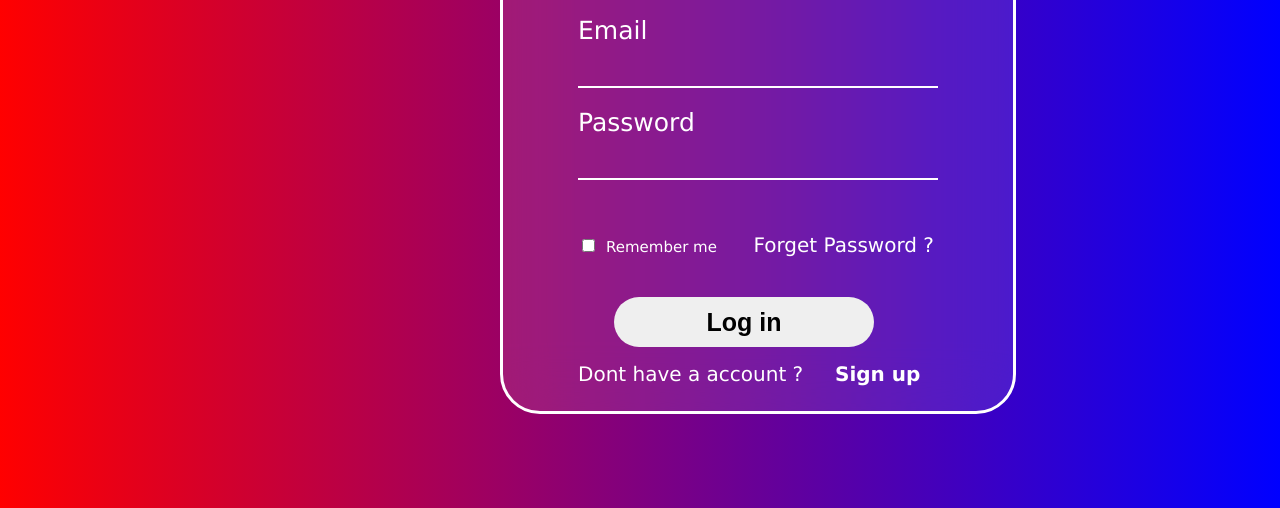
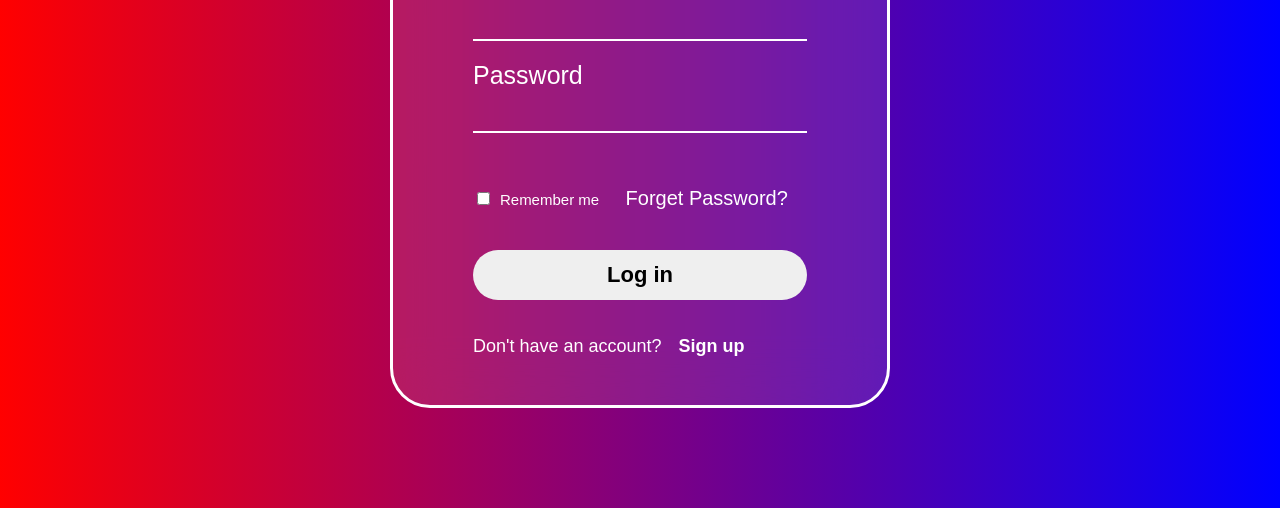
Before and after one commit to nm7790621/signup_page, a plain HTML site: page index.html in a window 1280 px wide. Shown: the part 292-800 px from the top of the page. Drawn offline with Linux system fonts and the light colour scheme.

Commit message:
I have updated the code of try3 do it adjusts its width according to with of device

```diff
--- a/index.html
+++ b/index.html
@@ -1,136 +1,125 @@
 <!DOCTYPE html>
 <html>
 <head>
-        <title>
-            Login Page
-        </title>
-
+    <title>Login Page</title>
     <style>
-            #page
-            {
+        body {
+            margin: 0;
+            padding: 0;
+            height: 100vh;
+            width: 100vw;
+            display: flex;
             align-items: center;
-                height:600px;
-                width:500px;
-                position:absolute;
-                left:500px;
-                top:90px;
-                background-color: rgb(11, 82, 113);
-                border:white 3px solid;
+            justify-content: center;
+            background: linear-gradient(to right, red, blue);
+            font-family: Arial, sans-serif;
+        }
+        #page {
+            width: 90%;
+            max-width: 500px;
+            min-height: 600px;
+            background: rgba(255, 255, 255, 0.1);
+            backdrop-filter: blur(30px);
+            border: white 3px solid;
             border-radius: 40px;
-                background: rgba(255, 255, 255, 0.1);
-                /* transparent white */
-                backdrop-filter: blur(30px); /* blur effect */
-                padding:5px;
-                color:white;
-                font-family:Arial;
-
-
-            }
-            #page > h1
-            {
-                /* padding-left:230px;
-                padding-top: 80px;; */
-                text-align: center;
-                position:relative;
-                top:70px;
-                font-size:50px;
-            }
-            body
-            {
-                background:linear-gradient(to right,red ,blue) ;
-            }
-            #second
-            {
-                font-family:'Lucida Sans', 'Lucida Sans Regular', 'Lucida Grande', 'Lucida Sans Unicode', Geneva, Verdana, sans-serif;
-                position: relative;
-                top:85px;
-                left:70px;
-                font-size:25px;
-            }
-            .but
-            {
-                position:relative;
-                font-family: arial;
-                font-weight:bolder;
-                left:36px;
-                width:260px;
-                height:50px;
-                font-size: 25px;
-                border-radius: 25px;
-                bottom:-10px;
-                border:none;
+            padding: 20px 80px;
+            color: white;
+            box-sizing: border-box;
         }
 
-            #last{
-                position:relative ;
-                bottom: 8px;
-                font-size: 20px;
+        #page > h1 {
+            text-align: center;
+            font-size: 50px;
+            margin-top: 0px;
+            margin-bottom: 80px;
+        }
 
+        #second {
+            font-size: 25px;
+        }
+
+        .but {
+            font-weight: bold;
+            width: 100%;
+            height: 50px;
+            font-size: 22px;
+            border-radius: 25px;
+            border: none;
+            margin-top: 10px;
+        }
+
+        #last {
+            font-size: 18px;
         }
 
         #textt {
             background: transparent;
             border: none;
             border-bottom: 2px solid white;
-                width: 350px;
+            width: 100%;
             padding: 10px 5px;
             font-size: 18px;
             color: white;
             outline: none;
             margin-bottom: 20px;
+            box-sizing: border-box;
         }
 
-            #textt:focus{
+        #textt:focus {
             backdrop-filter: blur(2px);
         }
 
+        /* 📱 Mobile-specific styles */
+        @media screen and (max-width: 700px) {
+            #page {
+                padding: 20px;
+                min-height: auto;
+                border-radius: 20px;
+            }
 
+            #page > h1 {
+                font-size: 35px;
+            }
+
+            #second {
+                font-size: 20px;
+            }
+
+            .but {
+                font-size: 18px;
+                height: 45px;
+            }
+
+            #last {
+                font-size: 16px;
+            }
+        }
     </style>
-
 </head>
 
 <body>
-        <div id = 'page'>
-            <h1>
-            Login
-            </h1>
+    <div id="page">
+        <h1>Login</h1>
+        <div id="second">
+            <form>
+                <label>Email</label><br />
+                <input type='email' id='textt'><br />
 
-                <div id = 'second'>
-                    <form>
-                        <label>
-                            Email
-                        </label>
-                         <br/>
-                        <input type ='email' id ='textt'>
-                        <br/>
-                        <label>
-                            Password
-                        </label>
-                         <br/>
-                        <input type ='password' id = 'textt'>
-                        <br/>
-                         <br/>
+                <label>Password</label><br />
+                <input type='password' id='textt'><br /><br />
+
                 <input type="checkbox" id="rem">
                 <label style="font-size: 15px;" for='rem'> Remember me </label>
-                        <a href="" style="text-decoration: none;color:white;"><label style="font-size: 20px; ">&nbsp;&nbsp; &nbsp; Forget Password ? </label></a>
-                        <br/>
-                         <br/>
-                         <button class ='but'>
-                            Log in
-                        </button>
-                        <br/>
-                         <br/>
-                        <label id = 'last'>
-                            Dont have a account ?&nbsp;&nbsp; &nbsp;
-                        </label >
-                        <a  id = 'last' href="" style="text-decoration: none;color:white;"> <b>Sign up</b></a>
+                <a href="#" style="text-decoration: none;color:white;">
+                    <label style="font-size: 20px;">&nbsp;&nbsp;&nbsp; Forget Password?</label>
+                </a><br /><br />
 
+                <button class='but'>Log in</button><br /><br />
 
-
+                <label id='last'>Don't have an account?&nbsp;&nbsp;</label>
+                <a id='last' href="#" style="text-decoration: none;color:white;"><b>Sign up</b></a>
             </form>
         </div>
-
     </div>
-
 </body>
 </html>
```
Lines whose indentation alone changed are shown as unchanged.
